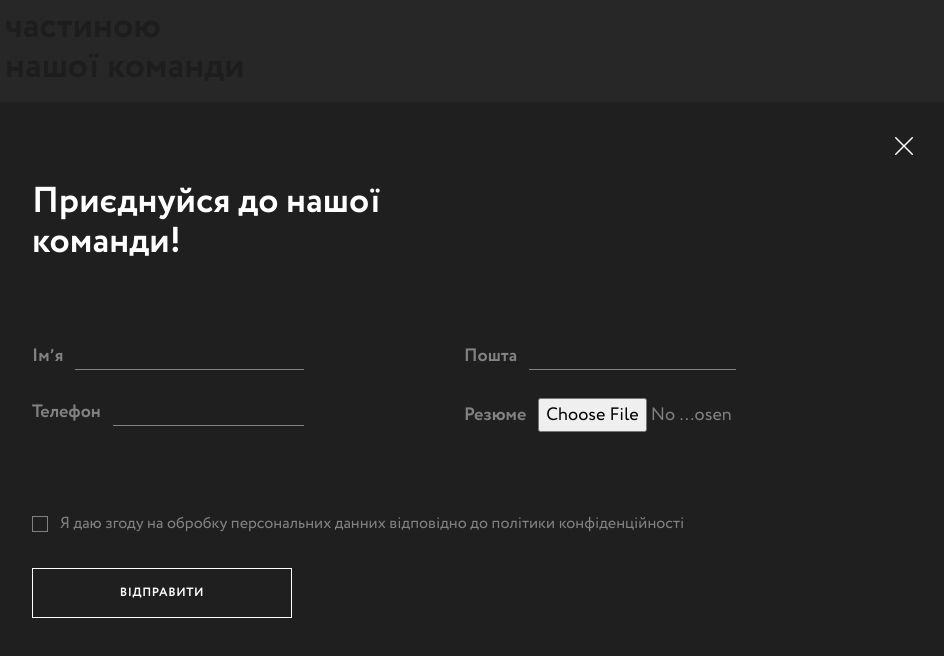
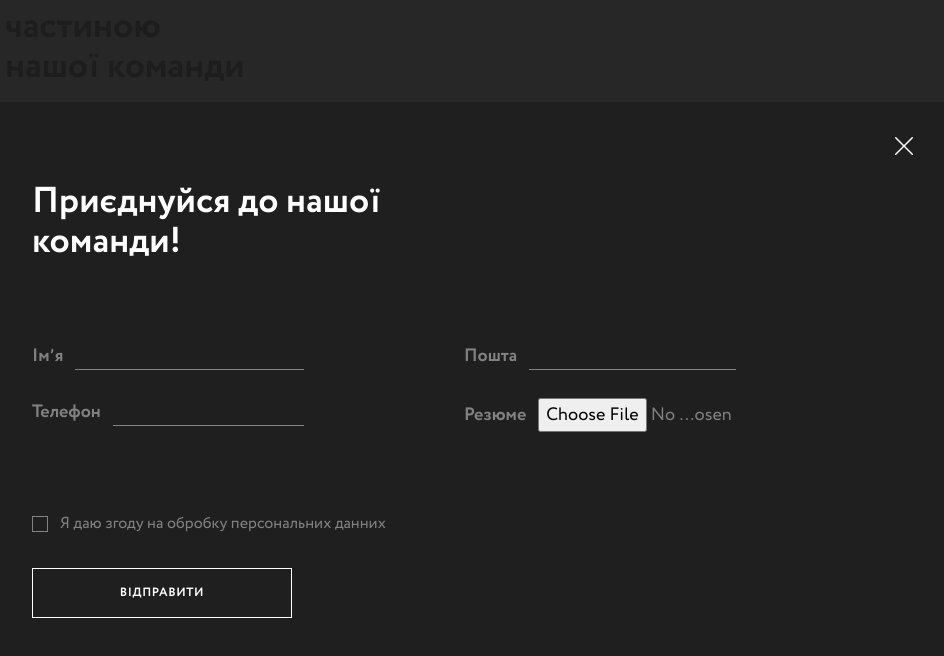
Before and after one commit to nikolaynizruhin/asty, a Next.js app: page / in a window 1280 px wide. Both pictures are taken after a click on the button "ДАВАЙТЕ ЗНАЙОМИТИСЬ". Shown: the part 5052-5708 px from the top of the page, without its empty margins (208-1152 px from the left). Built offline with nearby package versions, Linux system fonts and the light colour scheme.

Commit message:
Update terms

```diff
--- a/src/components/terms-checkbox.tsx
+++ b/src/components/terms-checkbox.tsx
@@ -1,9 +1,11 @@
+import Link from "next/link";
+
 export default function TermsCheckbox({ errors }: { errors?: string[] }) {
   return (
     <div className="mt-8 md:mt-12 xl:mt-20 mb-6 xl:mb-8">
       <div className="flex items-center">
         <input id="terms" name="terms" type="checkbox" required className="h-4 w-4 bg-transparent text-transparent border-[#828282] focus:ring-0" />
-        <label htmlFor="terms" className="ml-3 text-sm xl:text-base text-[#828282]">Я даю згоду на обробку персональних данних відповідно до політики конфіденційності</label>
+        <label htmlFor="terms" className="ml-3 text-sm xl:text-base text-[#828282]">Я даю згоду на обробку <Link href="/privacy" className="hover:text-white">персональних данних</Link></label>
       </div>
       {errors && errors.map((error, index) => <div key={index} className="text-[red] ml-7 text-xs mt-[2px]">{error}</div>)}
     </div>
```
